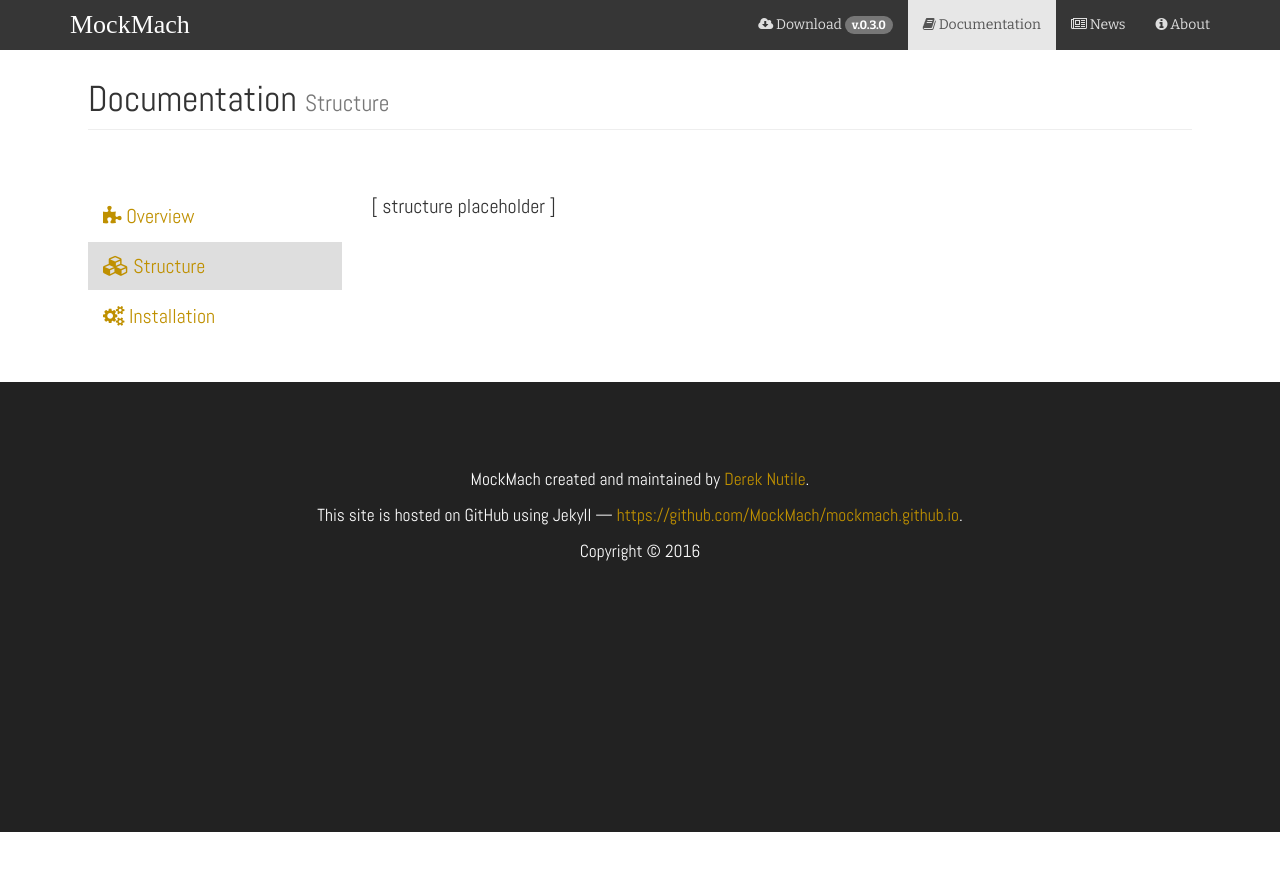
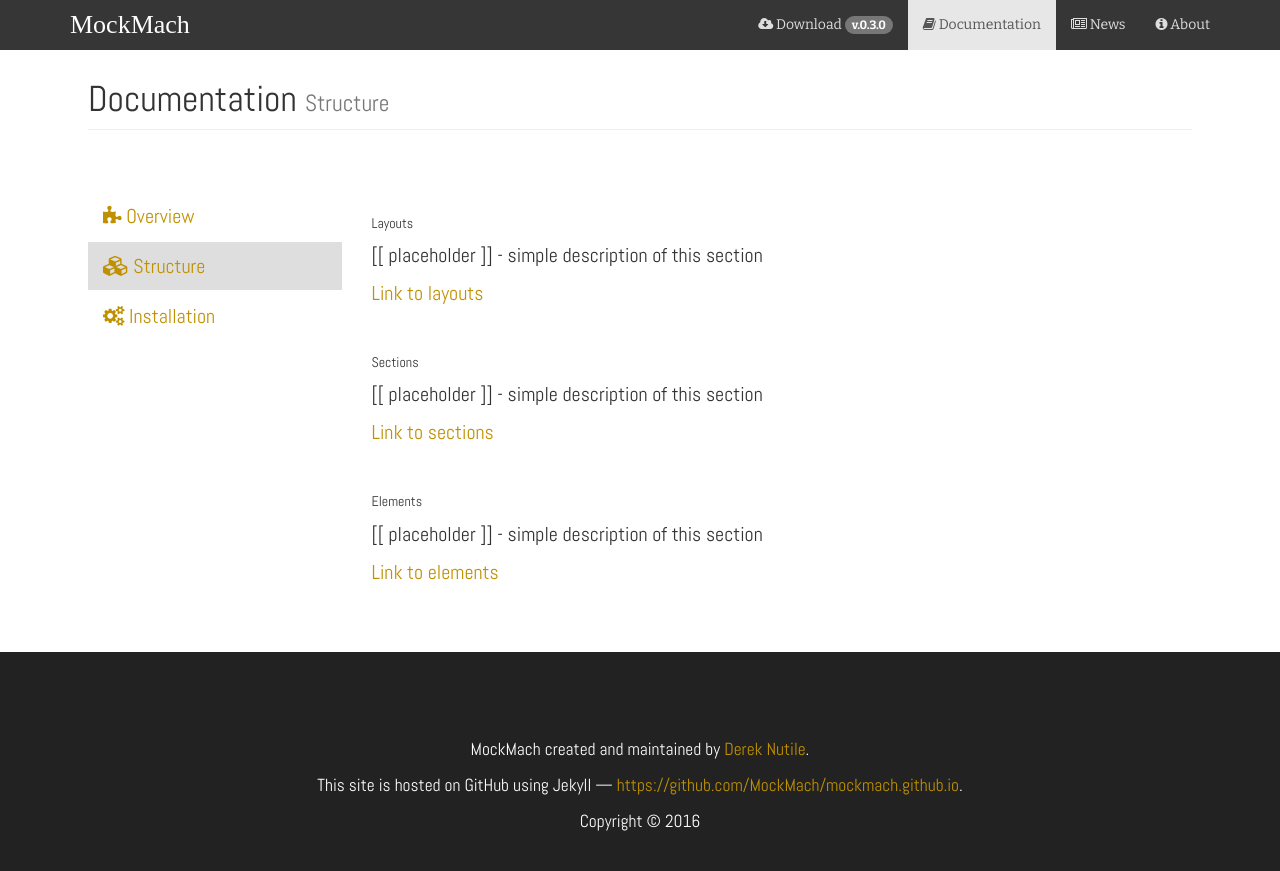
Before and after one commit to MockMach/mockmach.github.io, a Jekyll site: the page built from docs/structure.html, in a window 1280 px wide and 1102 px high. Shown: the top 871 px of the window. Built offline with Jekyll 4.4.1, drawn with Linux system fonts in a browser that asks for light colours.

Commit message:
edit/html - Update config.yml and docs

```diff
--- a/_config.yml
+++ b/_config.yml
@@ -5,10 +5,10 @@
 version: "0.3.0"
 
 # replace with the mockups main email address
-email: hello@pixlenewt.com
+email: hi@dereknutile.com
 
 # brief description for the site
-description: "MockMach is a light framework that can be used to easily create website mockups for clients."
+description: "MockMach is a light framework that can be used to easily create website mock-ups for clients."
 
 # one line short description for the site
 tagline: "The Mock-up Machine"
--- a/about/index.html
+++ b/about/index.html
@@ -27,7 +27,6 @@
                     <li>expand beyond Bootstrap</li>
                     <li>create a bucket of template layouts and sections for easy drop-in</li>
                     <li>review and document the upgrade process with Jekyll</li>
-                <li>...more to come</li>
                 </ul>
 
         </div><!-- /.row -->
--- a/docs/index.html
+++ b/docs/index.html
@@ -15,7 +15,8 @@
             </div>
 
             <div class="col-md-9 col-lg-9">
-                <p>[ overview placeholder ]</p>
+                <p>The concept behind {{ site.title }} is simple: provide a light framework to create interactive mock-ups for your clients.</p>
+                <p>First, read about the <a href="/docs/structure">structure</a>, then <a href="/docs/install">install the prerequisites</a> and grab {{ site.title }}.</p>
             </div>
 
        </div><!-- /.row -->
--- a/docs/structure.html
+++ b/docs/structure.html
@@ -15,7 +15,23 @@
             </div>
 
             <div class="col-md-9 col-lg-9">
-                <p>[ structure placeholder ]</p>
+                <section id="layouts" class="palette horizontal-padding-small" name="layouts">
+                    <h5>Layouts</h5>
+                    <p>[[ placeholder ]] - simple description of this section</p>
+                    <p><a href="layouts">Link to layouts</a></p>
+                </section><!-- /#layouts -->
+
+                <section id="sections" class="palette horizontal-padding-small" name="sections">
+                    <h5>Sections</h5>
+                    <p>[[ placeholder ]] - simple description of this section</p>
+                    <p><a href="sections">Link to sections</a></p>
+                </section><!-- /#sections -->
+
+                <section id="elements" class="palette horizontal-padding-small" name="elements">
+                    <h5>Elements</h5>
+                    <p>[[ placeholder ]] - simple description of this section</p>
+                    <p><a href="elements">Link to elements</a></p>
+                </section><!-- /#elements -->
             </div>
 
         </div><!-- /.row -->
```
Lines whose indentation alone changed are shown as unchanged.
